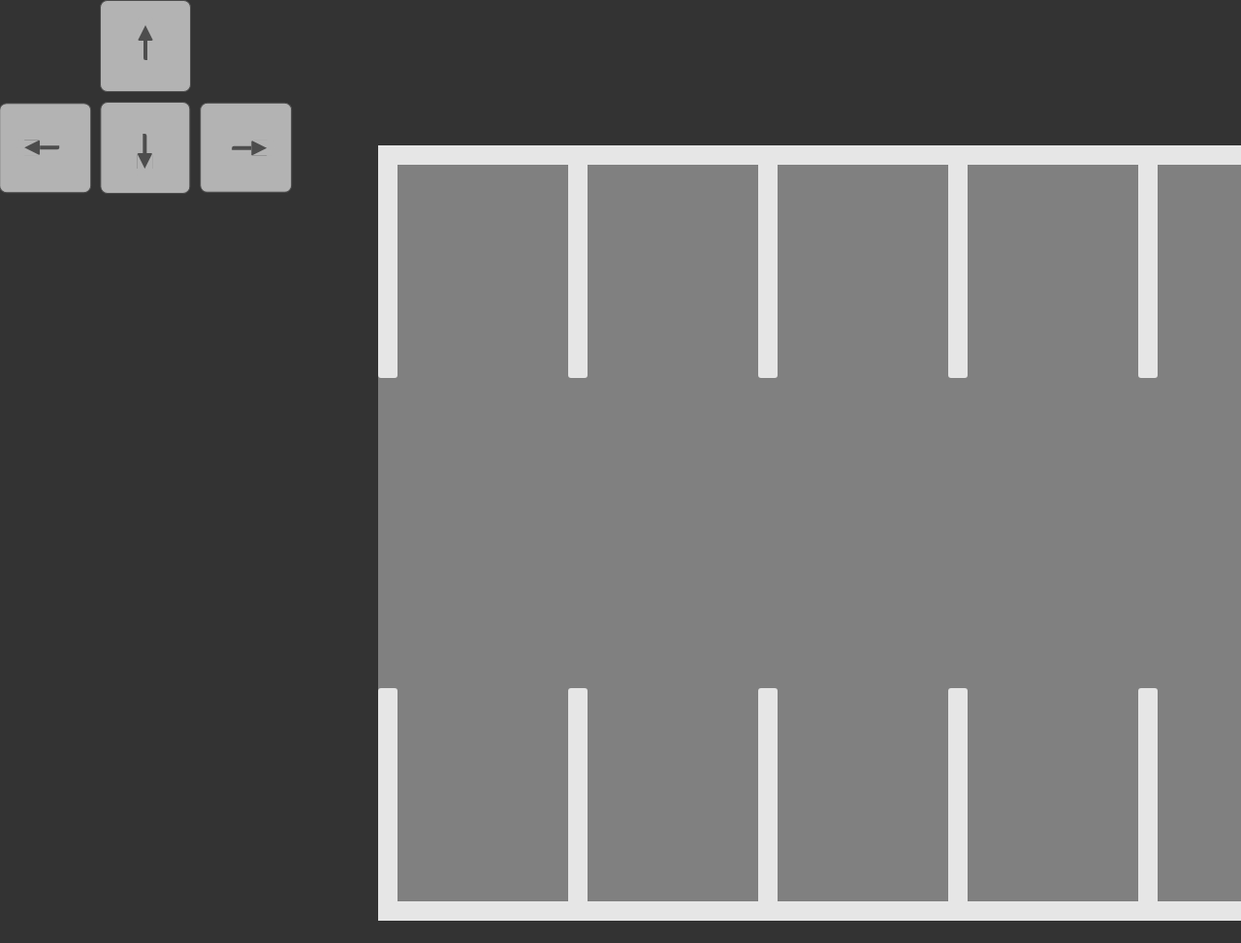
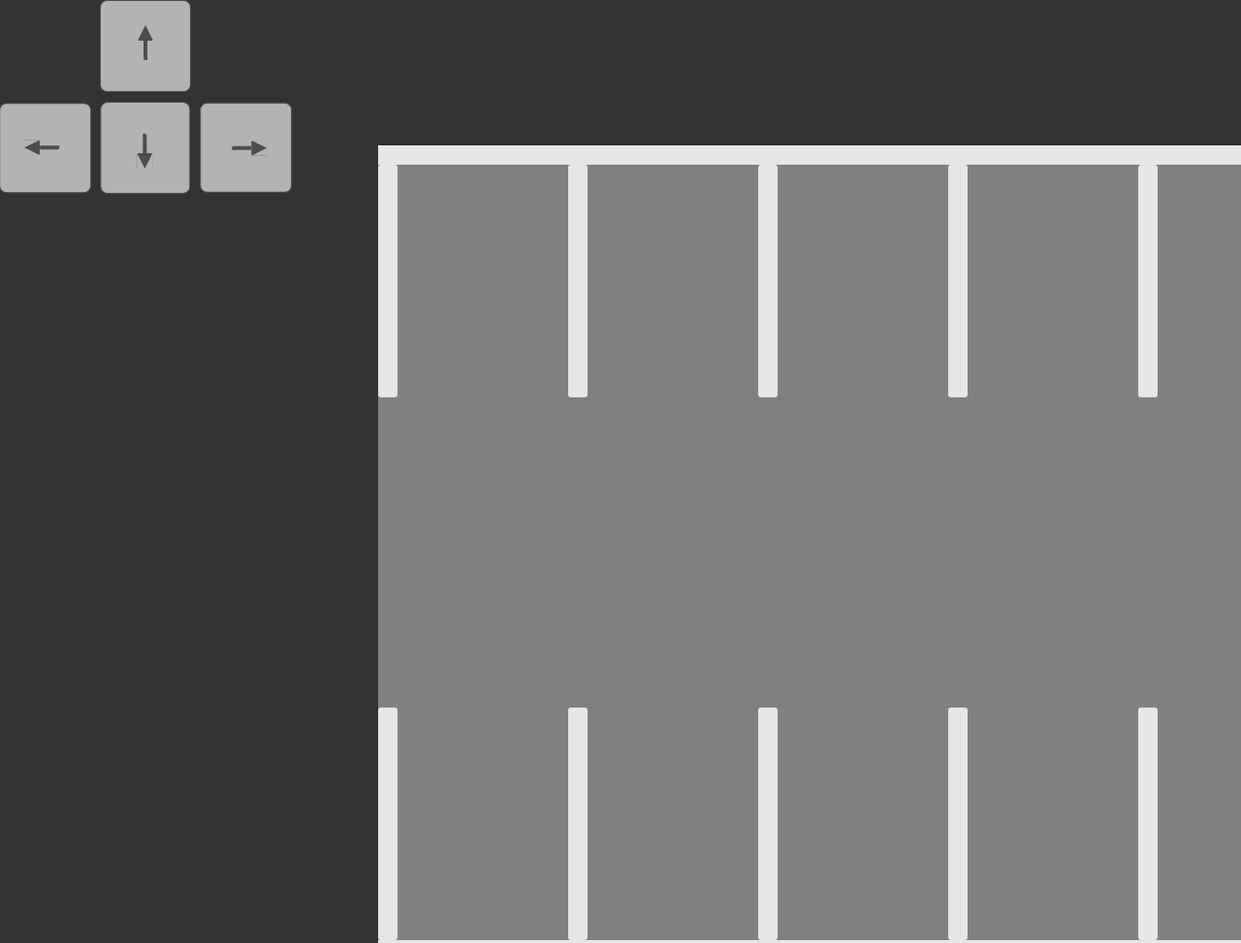
Before and after one commit to christianambukita/parking-simulator, a React app: page / in a window 1280 px wide. Shown: the top 973 px of the page at 97% size. Built offline with nearby package versions, Linux system fonts and the light colour scheme.

Commit message:
Optimize code

```diff
--- a/src/components/Car.js
+++ b/src/components/Car.js
@@ -161,7 +161,7 @@ export default function Car() {
 		const box = carRef.current.getBoundingClientRect();
 		const { top, bottom, left, right } = box;
 		dispatch(setCarPosition({ top, bottom, left, right }));
-	}, [carPosition]);
+	}, [carPosition, dispatch]);
 
 	return (
 		<>
--- a/src/components/ParkingSlots.js
+++ b/src/components/ParkingSlots.js
@@ -1,7 +1,8 @@
 import React, { useEffect, useRef } from 'react';
+import { useSelector } from 'react-redux';
 import { useDispatch } from 'react-redux';
 import '../css/ParkingSlots.css';
-import { setSlotsPositions } from './redux/SceneSlice';
+import { selectParked, setSlotsPositions } from './redux/SceneSlice';
 
 let initialState = {};
 for (let i = 0; i < 10; i++) {
@@ -10,6 +11,7 @@ for (let i = 0; i < 10; i++) {
 
 export default function ParkingSlots() {
 	const dispatch = useDispatch();
+	const { payload: carParked } = useSelector(selectParked);
 	const slotRefs = {
 		0: useRef(null),
 		1: useRef(null),
@@ -32,41 +34,40 @@ export default function ParkingSlots() {
 		});
 		dispatch(setSlotsPositions(newPositions));
 	}
+
 	useEffect(() => {
 		getSlotsPositions();
-		//console.log(window.scrollY);
+		window.addEventListener('scroll', getSlotsPositions);
+		window.addEventListener('resize', getSlotsPositions);
+		return () => {
+			window.removeEventListener('scroll', getSlotsPositions);
+			window.removeEventListener('resize', getSlotsPositions);
+		};
+		// eslint-disable-next-line react-hooks/exhaustive-deps
 	}, []);
 
+	function toParkingSlots(array) {
+		return array.map((index) => (
+			<div className='flex-container' key={`p-${index}`}>
+				<div
+					ref={slotRefs[index]}
+					className={`slot${
+						carParked && carParked[index] ? ' parked' : ''
+					}`}></div>
+				<div className='slot-line'></div>
+			</div>
+		));
+	}
 	return (
 		<div className='parking-slots flex-container'>
-			<div className='endline'></div>
 			<div className='parking-slots-container flex-container'>
 				<div className='slot-line'></div>
-				<div ref={slotRefs[0]} className='slot'></div>
-				<div className='slot-line'></div>
-				<div ref={slotRefs[1]} className='slot'></div>
-				<div className='slot-line'></div>
-				<div ref={slotRefs[2]} className='slot'></div>
-				<div className='slot-line'></div>
-				<div ref={slotRefs[3]} className='slot'></div>
-				<div className='slot-line'></div>
-				<div ref={slotRefs[4]} className='slot'></div>
-				<div className='slot-line'></div>
+				{toParkingSlots([0, 1, 2, 3, 4])}
 			</div>
 			<div className='parking-slots-container flex-container'>
 				<div className='slot-line'></div>
-				<div ref={slotRefs[5]} className='slot'></div>
-				<div className='slot-line'></div>
-				<div ref={slotRefs[6]} className='slot'></div>
-				<div className='slot-line'></div>
-				<div ref={slotRefs[7]} className='slot'></div>
-				<div className='slot-line'></div>
-				<div ref={slotRefs[8]} className='slot'></div>
-				<div className='slot-line'></div>
-				<div ref={slotRefs[9]} className='slot'></div>
-				<div className='slot-line'></div>
+				{toParkingSlots([5, 6, 7, 8, 9])}
 			</div>
-			<div className='endline bottom-line'></div>
 		</div>
 	);
 }
--- a/src/components/Scene.js
+++ b/src/components/Scene.js
@@ -12,6 +12,7 @@ export default function Scene() {
 	const { payload: slotsPositions } = useSelector(selectSlots);
 	const dispatch = useDispatch();
 
+	useEffect(() => {
 		function isCarParked() {
 			const { left, right, top, bottom } = carPosition;
 			let carParkedState = {};
@@ -27,11 +28,10 @@ export default function Scene() {
 			});
 			dispatch(setParked(carParkedState));
 		}
-	useEffect(() => {
 		if (carPosition && slotsPositions) {
 			isCarParked();
 		}
-	}, [carPosition]);
+	}, [carPosition, dispatch, slotsPositions]);
 
 	return (
 		<div className='scene-container flex-container'>
--- a/src/components/redux/SceneSlice.js
+++ b/src/components/redux/SceneSlice.js
@@ -2,7 +2,18 @@ import { createSlice } from '@reduxjs/toolkit';
 const initialState = {
 	carPosition: {},
 	slotsPositions: {},
-	carParked: undefined,
+	carParked: {
+		0: false,
+		1: false,
+		2: false,
+		3: false,
+		4: false,
+		5: false,
+		6: false,
+		7: false,
+		8: false,
+		9: false,
+	},
 };
 
 export const sceneSlice = createSlice({
--- a/src/css/ParkingSlots.css
+++ b/src/css/ParkingSlots.css
@@ -5,7 +5,8 @@
 	--slot-height: 240px;
 	--slots-count: 5;
 	--slot-width: calc(
-		var(--parking-width) / var(--slots-count) - var(--slot-line-width)
+		(var(--parking-width) - var(--slot-line-width)) / var(--slots-count) -
+			var(--slot-line-width)
 	);
 	height: 800px;
 	width: 1000px;
@@ -14,6 +15,7 @@
 	flex-direction: column;
 	justify-content: space-between;
 	position: relative;
+	border-block: var(--slot-line-width) solid var(--road-line);
 }
 .parking-slots-container {
 	width: 100%;
@@ -41,3 +43,8 @@
 	width: var(--slot-width);
 	height: var(--slot-height);
 }
+
+.parked {
+	box-sizing: border-box;
+	border: 15px solid hsla(100, 50%, 50%, 0.5);
+}
```
Lines whose indentation alone changed are shown as unchanged.
